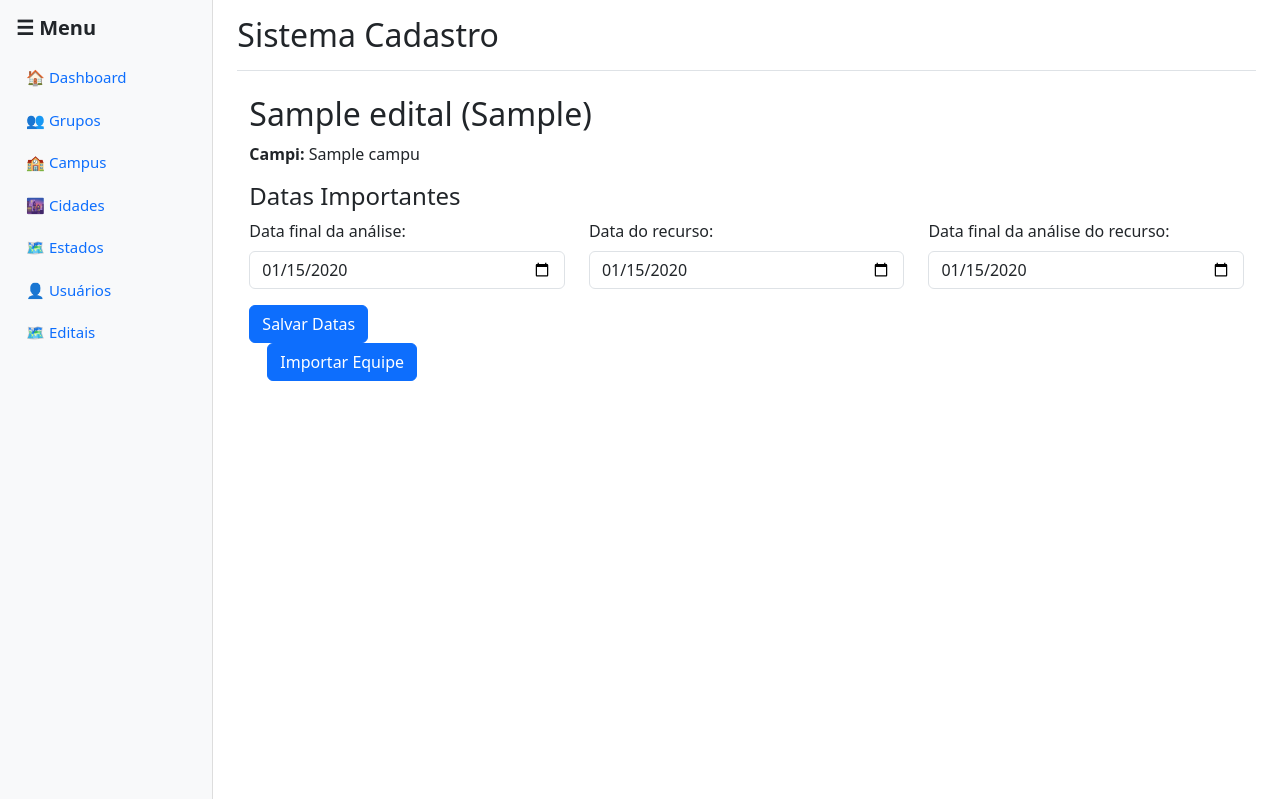
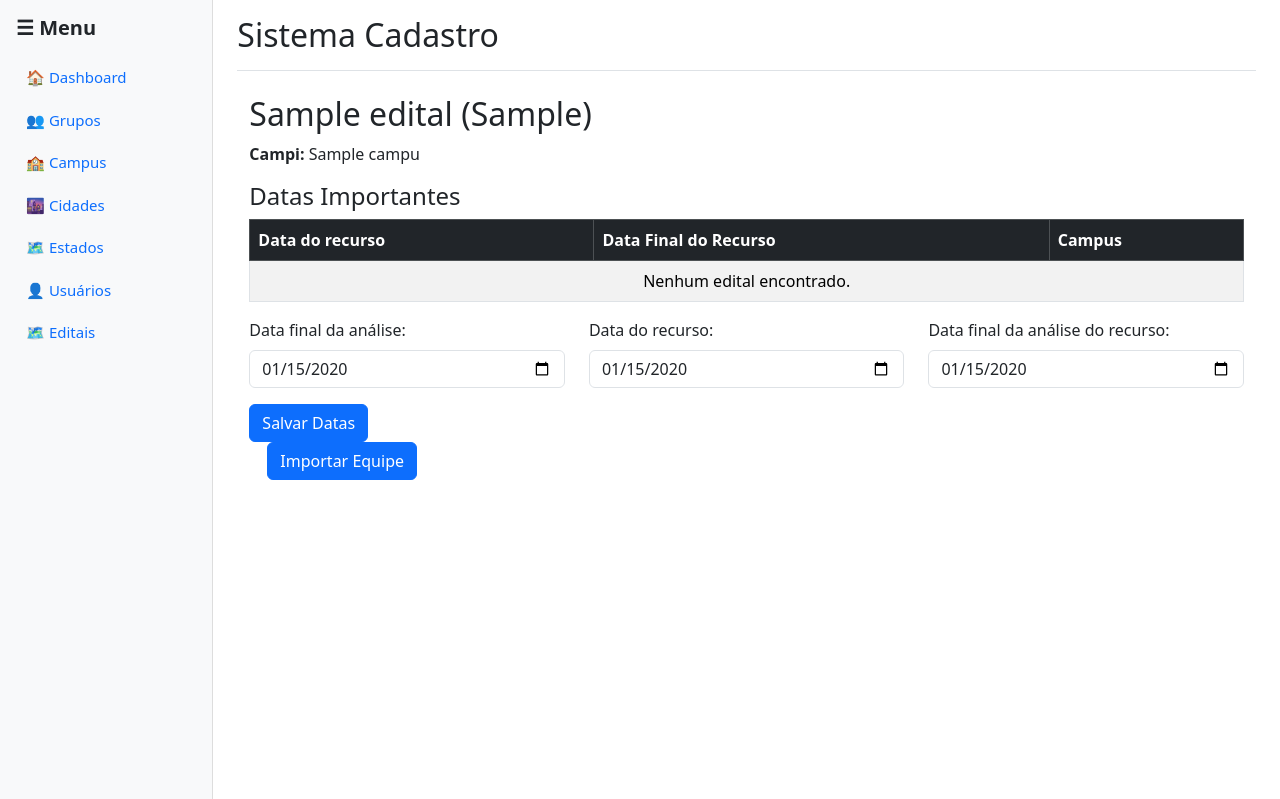
Before and after one commit to juclqs/cadastro_analista_2, a Django app: page /usuarios/editais/1/ in a window 1280 px wide. Shown: the top 799 px of the page. Run offline with Django 5.2, Linux system fonts and the light colour scheme; tables that the repository leaves empty hold one stand-in row (values such as "Sample post").

Commit message:
atualização

```diff
--- a/cadastro/templates/lista_editais.html
+++ b/cadastro/templates/lista_editais.html
@@ -34,9 +34,9 @@
                         {% endfor %}
                     </td>
                     <td>
-                        <a href="{% url 'visualizar_edital' edital.id %}" class="btn btn-sm btn-info">Visualizar</a>
                         <a href="{% url 'editar_edital' edital.id %}" class="btn btn-sm btn-warning">Editar</a>
                         <a href="{% url 'excluir_edital' edital.id %}" class="btn btn-sm btn-danger" onclick="return confirm('Tem certeza?');">Excluir</a>
+                        <a href="{% url 'selecionar_grupo_trabalho' edital.id %}" class="btn btn-info btn-sm">Visualizar</a>
                     </td>
                 </tr>
                 {% empty %}
--- a/cadastro/templates/visualizar_edital.html
+++ b/cadastro/templates/visualizar_edital.html
@@ -45,6 +45,37 @@
 
     <h4>Datas Importantes</h4>
 
+    <div class="table-responsive">
+        <table class="table table-bordered table-striped table-hover">
+            <thead class="table-dark">
+                <tr>
+                    <th>Data do recurso</th>
+                    <th>Data Final do Recurso</th>
+                    <th>Campus</th>
+                </tr>
+            </thead>
+            <tbody>
+                {% for edital in editais %}
+                <tr>
+                    <td>{{ edital.data_final_analise|date:"d/m/Y" }}</td>
+                    <td>{{ edital.data_recurso|date:"d/m/Y" }}</td>
+                    <td>{{ edital.data_final_recurso|date:"d/m/Y" }}</td>
+                    <td>
+                        {% for c in edital.campus.all %}
+                            {{ c.nome }}{% if not forloop.last %}, {% endif %}
+                        {% empty %}
+                            <span class="text-muted">Nenhum</span>
+                        {% endfor %}
+                    </td>
+                </tr>
+                {% empty %}
+                <tr>
+                    <td colspan="4" class="text-center">Nenhum edital encontrado.</td>
+                </tr>
+                {% endfor %}
+            </tbody>
+        </table>
+
     <!-- Formulário para salvar as datas -->
     <form method="post" novalidate>
         {% csrf_token %}
@@ -69,6 +100,7 @@
         <button type="submit" class="btn btn-primary">Salvar Datas</button>
     </form>
 
+
     <!-- Formulário separado para importar equipe -->
     <form method="post" action="{% url 'importar_equipe_edital' edital.id %}" style="display:inline; margin-left: 10px;">
         {% csrf_token %}
--- a/cadastro/urls.py
+++ b/cadastro/urls.py
@@ -70,4 +70,8 @@ urlpatterns = [
          views.visualizar_edital, name='visualizar_edital'),
     path('usuarios/editais/<int:edital_id>/',
          views.visualizar_edital, name='visualizar_edital'),
+    path('editais/<int:edital_id>/grupos/',
+         views.selecionar_grupo_trabalho, name='selecionar_grupo_trabalho'),
+    path('editais/<int:edital_id>/grupo/<int:grupo_id>/',
+         views.visualizar_edital_grupo, name='visualizar_edital_grupo'),
 ]
--- a/cadastro/views.py
+++ b/cadastro/views.py
@@ -448,3 +448,15 @@ def adicionar_grupo_atendimento(request, edital_id):
         form = GrupoAtendimentoForm()
 
     return render(request, 'adicionar_grupo_atendimento.html', {'form': form, 'edital': edital})
+
+
+def selecionar_grupo_trabalho(request, edital_id):
+    edital = get_object_or_404(Edital, id=edital_id)
+    grupos = edital.grupos_trabalho.all()
+    return render(request, 'selecionar_grupo_trabalho.html', {'edital': edital, 'grupos': grupos})
+
+
+def visualizar_edital_grupo(request, edital_id, grupo_id):
+    edital = get_object_or_404(Edital, id=edital_id)
+    grupo = get_object_or_404(GrupoTrabalho, id=grupo_id, editais=edital)
+    return render(request, 'editais/visualizar_edital_grupo.html', {'edital': edital, 'grupo': grupo})
```
Also changed, not shown: cadastro/templates/adicionar_grupo_atendimento.html (deleted, +0 -15 lines), cadastro/templates/selecionar_grupo.html (added, +16 -0 lines), cadastro/templates/selecionar_grupo_trabalho.html (added, +19 -0 lines), cadastro/templates/visualizar_edital_grupo.html (added, +16 -0 lines).
